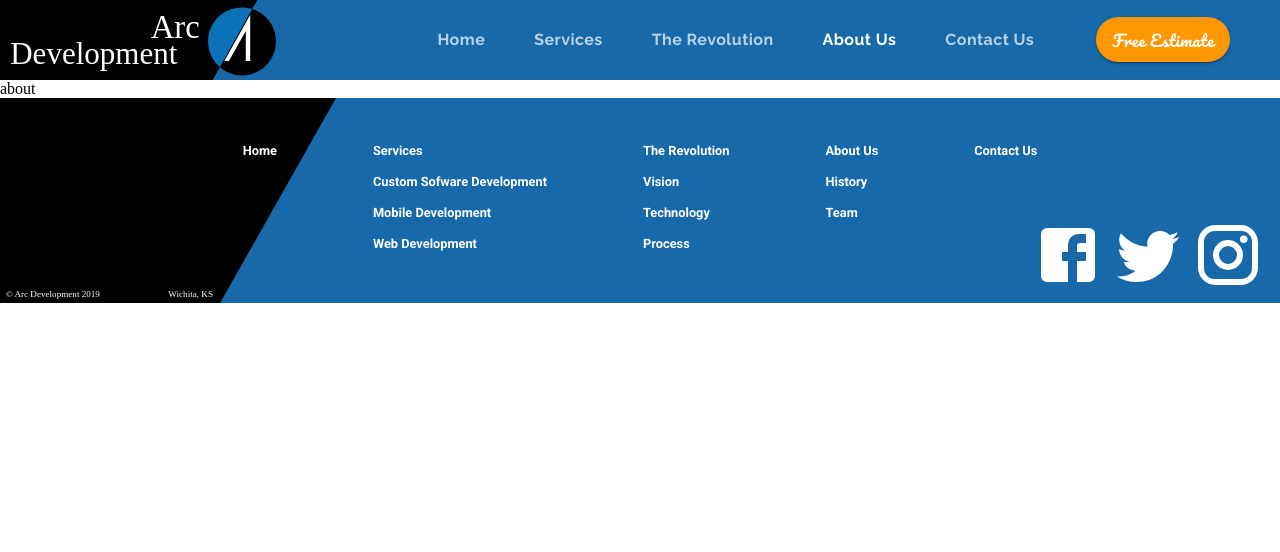
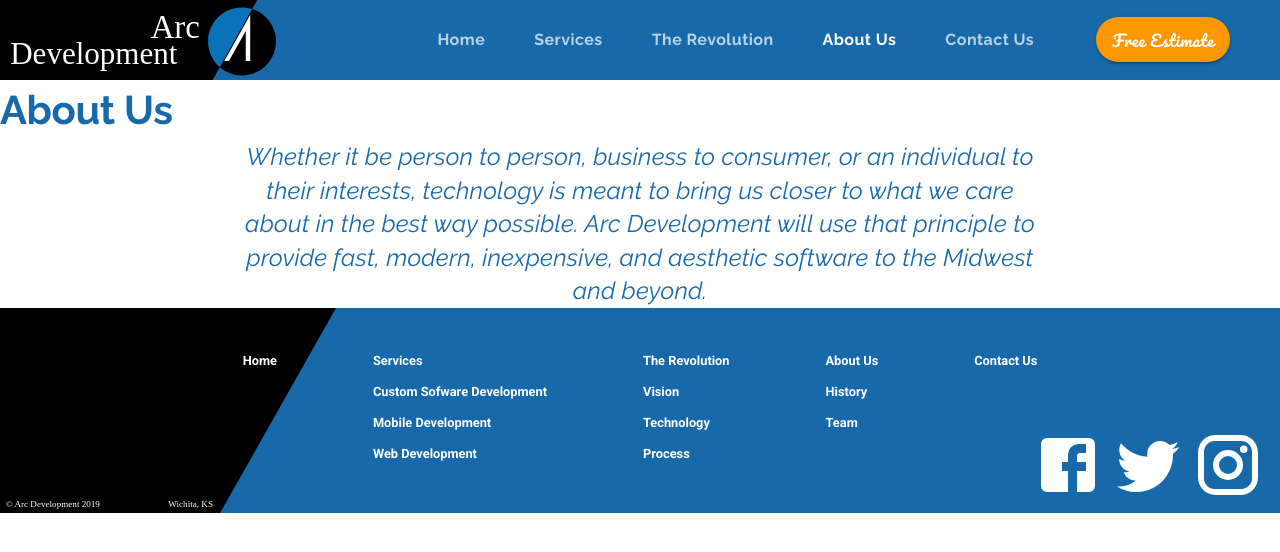
Before and after one commit to samandar-boymurodov/Arc-Development, a React (Create React App) app: page /about in a window 1280 px wide. Shown: the top 552 px of the page. Built offline with nearby package versions, Linux system fonts and the light colour scheme.

Commit message:
about setup

```diff
--- /dev/null
+++ b/src/components/About.js
@@ -0,0 +1,39 @@
+import { Grid, Typography, Avatar, useMediaQuery } from '@material-ui/core'
+import { useTheme, makeStyles } from '@material-ui/styles'
+
+const useStyles = makeStyles(theme => ({
+    mission: {
+        fontWeight: 300,
+        fontStyle: "italic",
+        maxWidth: "50rem",
+        lineHeight: 1.4,
+        fontSize: "1.5rem"
+    }
+}))
+
+export const About = function () {
+    const classes = useStyles()
+
+    return(
+        <Grid container direction="column">
+            <Grid item>
+                <Typography variant="h2" color="primary">
+                    About Us
+                </Typography>
+            </Grid>
+            <Grid item container justify="center">
+                <Grid
+                    item
+                    >
+                    <Typography
+                        variant="h4"
+                        align="center"
+                        color="primary"
+                        className={classes.mission}>
+                        Whether it be person to person, business to consumer, or an individual to their interests, technology is meant to bring us closer to what we care about in the best way possible. Arc Development will use that principle to provide fast, modern, inexpensive, and aesthetic software to the Midwest and beyond.
+                    </Typography>
+                </Grid>
+            </Grid>
+        </Grid>
+    )
+}
--- a/src/components/App.js
+++ b/src/components/App.js
@@ -8,6 +8,7 @@
 import { MobileApps } from './MobileApps'
 import { WebDev } from './WebDev'
 import { Revolution } from './Revolution'
+import { About } from './About'
 import { BrowserRouter, Route, Switch } from "react-router-dom"
 
 import { Links } from './Utils/Links'
@@ -25,7 +26,7 @@
           <Route exact path={Links.home} component={LandingPage}/>
           <Route exact path={Links.services} component={Services}/>
           <Route exact path={Links.revolution} component={Revolution}/>
-          <Route exact path={Links.about} component={() => <div>about</div>} />
+          <Route exact path={Links.about} component={About} />
           <Route exact path={Links.contact} component={() => <div>contact</div>}/>
           <Route exact path={Links.estimate} component={() => <div>estimate</div>}/>
           <Route exact path={Links.customsofware} component={CustomSofware} />
```
